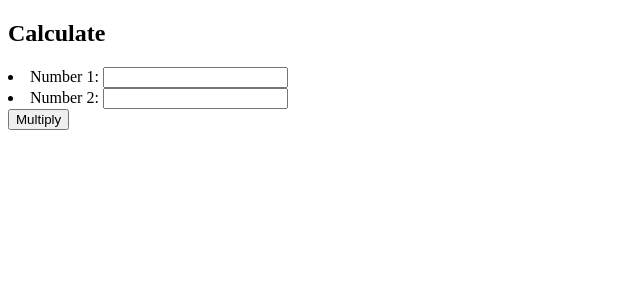
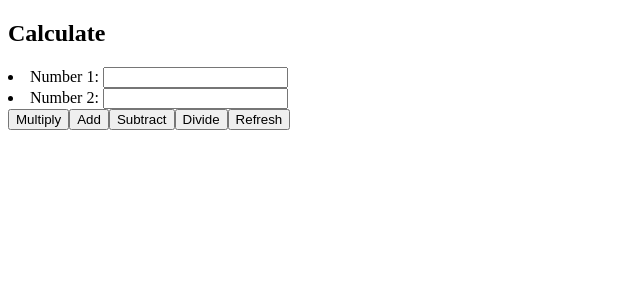
Before and after one commit to maryredlinger/Calculator, an Angular app: page / in a window 1280 px wide. Shown: the top 300 px of the page, without its empty margins (0-640 px from the left). Built offline with nearby package versions, Linux system fonts and the light colour scheme.

Commit message:
subtractions division addition and refresh addes

```diff
--- a/src/app/app.component.html
+++ b/src/app/app.component.html
@@ -2,10 +2,16 @@
 <h2>Calculate</h2>
 
   <div ng-controller="TodoCtrl">
-    <form>
-        <li>Number 1: <input type="text" ng-model="one" (input)="numOne=$event.target.value">
+    <form #numsForm >
+        <li>Number 1: <input #first type="text" ng-model="one" (input)="numOne=$event.target.value">
         <li>Number 2: <input type="text" ng-model="two" (input)="numTwo=$event.target.value">
+        <br>
+    <button (click)="multiplyNums()" type="button" name="button">Multiply</button>
+    <button (click)="addNums()" type="button" name="button">Add</button>
+    <button (click)="subtractNums()" type="button" name="button">Subtract</button>
+    <button (click)="divideNums()" type="button" name="button">Divide</button>
+    <button (click)="numsForm.reset()">Refresh</button>
+    <h1>{{total}}</h1>
     </form>
-    <button (click)="multiplyNums()" type="button" name="button">Multiply</button>
-    <h1>{{total}}</h1>
+
   </div>
--- a/src/app/app.component.ts
+++ b/src/app/app.component.ts
@@ -6,7 +6,6 @@ import { Component, Input } from '@angular/core';
   styleUrls: ['./app.component.css']
 })
 export class AppComponent {
-
   numOne: string;
   numTwo: string;
   total = null
@@ -16,5 +15,18 @@ export class AppComponent {
   multiplyNums () {
       this.total = this.numOne * this.numTwo
   };
+  addNums () {
+      let one = +this.numOne
+      let two = +this.numTwo
+
+      this.total = one + two
+  };
+  subtractNums () {
+      this.total = this.numOne - this.numTwo
+  };
+
+  divideNums () {
+      this.total = this.numOne / this.numTwo
+  };
 
 }
```
